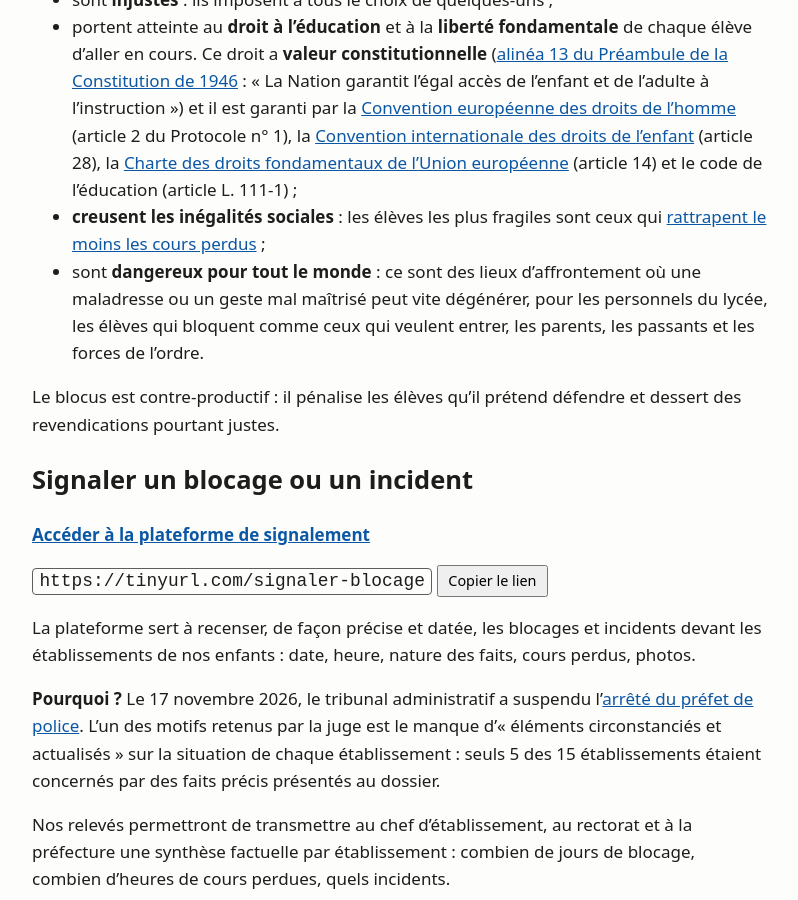
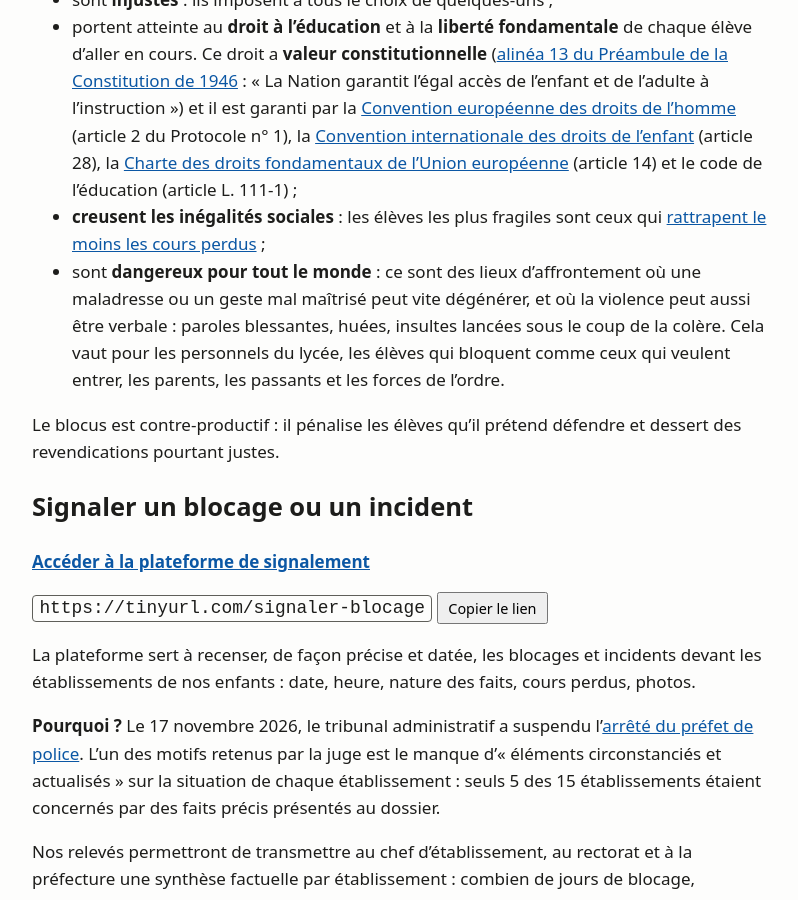
Before and after one commit to 4nf8hvwvry-collab/freefenelon, a Jekyll site: the page built from site/index.md, in a window 1280 px wide and 900 px high, scrolled down 815 px. Shown: the whole window, without its empty margins (240-1038 px from the left). Built offline with Jekyll 4.4.1, drawn with Linux system fonts in a browser that asks for light colours; our own code applies the rules of GitHub Pages for plain Markdown files.

Commit message:
Blocus : la violence peut aussi être verbale
Co-Authored-By: Claude Opus 5.5 <noreply@anthropic.com>

```diff
--- a/site/index.md
+++ b/site/index.md
@@ -27,7 +27,7 @@ Nous sommes un collectif composé **exclusivement de parents d'élèves du lycé
 - sont **injustes** : ils imposent à tous le choix de quelques-uns ;
 - portent atteinte au **droit à l'éducation** et à la **liberté fondamentale** de chaque élève d'aller en cours. Ce droit a **valeur constitutionnelle** ([alinéa 13 du Préambule de la Constitution de 1946](https://www.conseil-constitutionnel.fr/le-bloc-de-constitutionnalite/preambule-de-la-constitution-du-27-octobre-1946) : « La Nation garantit l'égal accès de l'enfant et de l'adulte à l'instruction ») et il est garanti par la [Convention européenne des droits de l'homme](https://www.echr.coe.int/documents/d/echr/convention_fra) (article 2 du Protocole n° 1), la [Convention internationale des droits de l'enfant](https://www.unicef.org/fr/convention-droits-enfant/texte-convention) (article 28), la [Charte des droits fondamentaux de l'Union européenne](https://eur-lex.europa.eu/legal-content/FR/TXT/?uri=CELEX:12012P/TXT) (article 14) et le code de l'éducation (article L. 111-1) ;
 - **creusent les inégalités sociales** : les élèves les plus fragiles sont ceux qui [rattrapent le moins les cours perdus](heures-de-cours-perdues.html) ;
-- sont **dangereux pour tout le monde** : ce sont des lieux d'affrontement où une maladresse ou un geste mal maîtrisé peut vite dégénérer, pour les personnels du lycée, les élèves qui bloquent comme ceux qui veulent entrer, les parents, les passants et les forces de l'ordre.
+- sont **dangereux pour tout le monde** : ce sont des lieux d'affrontement où une maladresse ou un geste mal maîtrisé peut vite dégénérer, et où la violence peut aussi être verbale : paroles blessantes, huées, insultes lancées sous le coup de la colère. Cela vaut pour les personnels du lycée, les élèves qui bloquent comme ceux qui veulent entrer, les parents, les passants et les forces de l'ordre.
 
 Le blocus est contre-productif : il pénalise les élèves qu'il prétend défendre et dessert des revendications pourtant justes.
 
```
